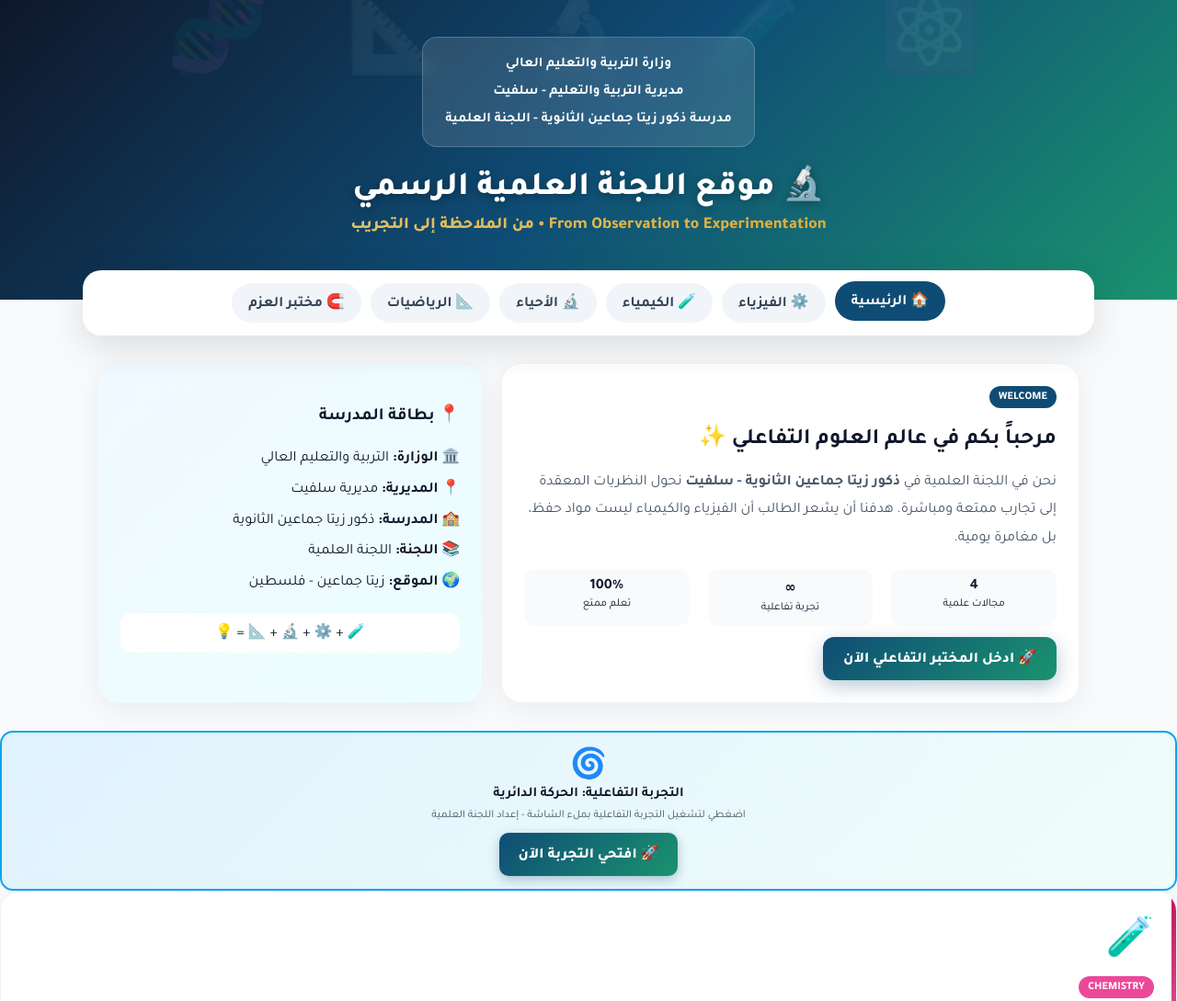
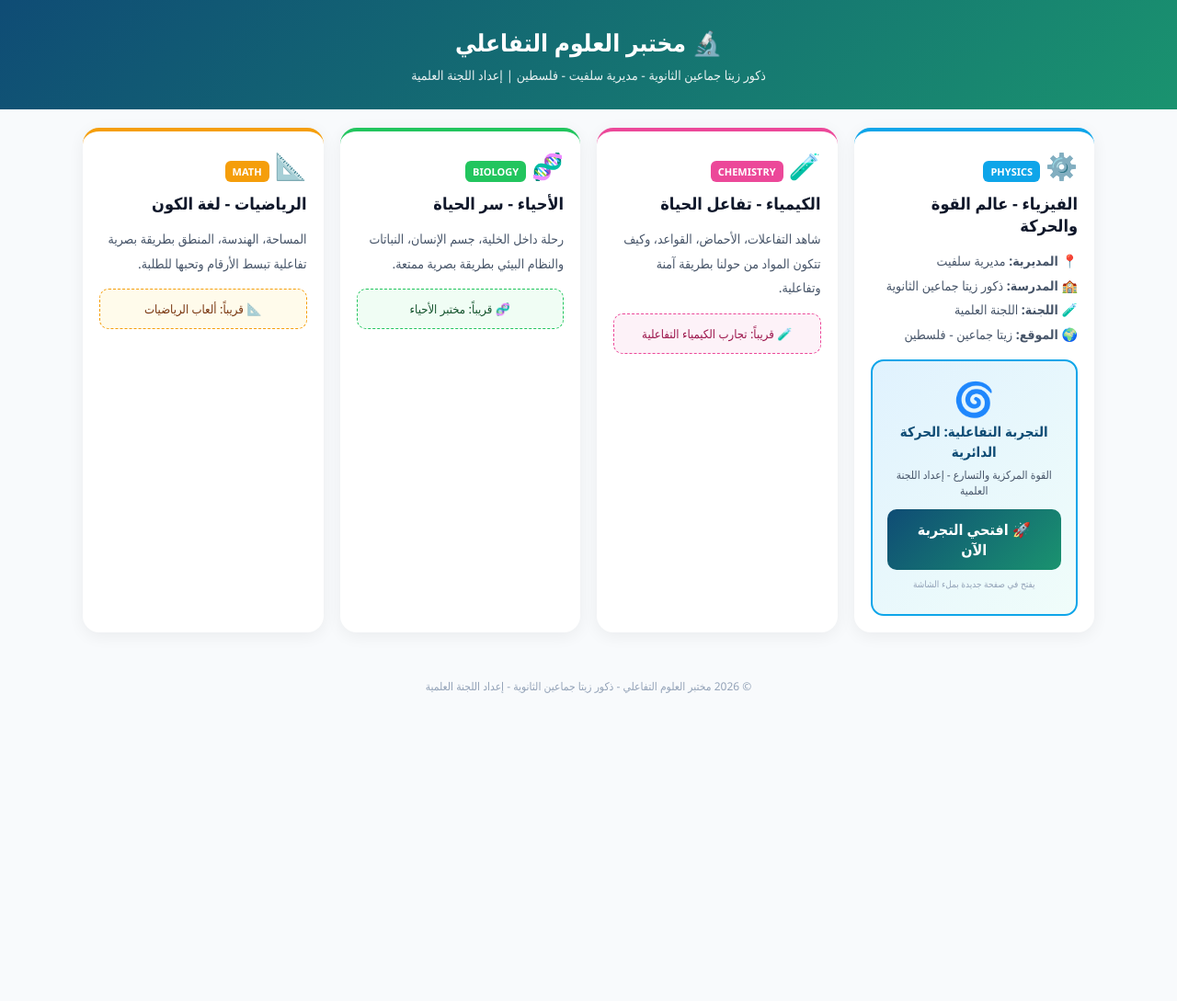
Before and after one commit to israasadeelamerah-coder/The-Scientific-Committee---Zita-Jama-in-Boys-Secondary-School, a plain HTML site: page index.html in a window 1280 px wide. Shown: the top 1089 px of the page at 92% size. After the commit the page ends 800 px from the top, so only its background shows below. Drawn offline with Linux system fonts and the light colour scheme.

Commit message:
Update index.html with new content and styles

```diff
--- a/index.html
+++ b/index.html
@@ -1,93 +1,106 @@
-
 <!DOCTYPE html>
 <html lang="ar" dir="rtl">
 <head>
 <meta charset="UTF-8">
 <meta name="viewport" content="width=device-width, initial-scale=1.0">
-<title>اللجنة العلمية | ذكور زيتا جماعين الثانوية - سلفيت</title>
-<link href="https://fonts.googleapis.com/css2?family=Tajawal:wght@400;700;800&display=swap" rel="stylesheet">
+<title>مختبر العلوم التفاعلي - زيتا جماعين</title>
 <style>
-*{box-sizing:border-box} body{margin:0;font-family:'Tajawal',Tahoma;background:#f8fafc;color:#0f172a;overflow-x:hidden}
-header{background:linear-gradient(135deg,#0f172a 0%,#0f4c75 50%,#1a936f 100%);color:white;padding:40px 20px 70px;text-align:center;position:relative;overflow:hidden}
-header::before{content:'⚛️ 🧪 🔬 📐 🧬';position:absolute;font-size:90px;opacity:0.07;top:-20px;left:0;right:0;letter-spacing:30px}
-.official{background:rgba(255,255,255,0.12);backdrop-filter:blur(10px);display:inline-block;padding:14px 24px;border-radius:16px;border:1px solid rgba(255,255,255,0.2);line-height:2;font-weight:700;font-size:15px}
-header h1{font-size:36px;margin:18px 0 6px;font-weight:800;text-shadow:0 2px 10px rgba(0,0,0,0.3)}
-header .motto{font-size:18px;opacity:0.9;background:linear-gradient(90deg,#fde68a,#f59e0b);-webkit-background-clip:text;background-clip:text;-webkit-text-fill-color:transparent;font-weight:800}
-nav{max-width:1100px;margin:-32px auto 0;background:white;border-radius:20px;box-shadow:0 12px 40px rgba(0,0,0,0.12);padding:14px;display:flex;gap:10px;flex-wrap:wrap;justify-content:center;position:relative;z-index:10}
-nav a{text-decoration:none;padding:10px 18px;border-radius:30px;font-weight:700;transition:0.3s;color:#334155;background:#f1f5f9}
-nav a.active,nav a:hover{background:#0f4c75;color:white;transform:translateY(-2px)}
-.hero{max-width:1100px;margin:30px auto;padding:0 16px;display:grid;grid-template-columns:1.2fr 0.8fr;gap:20px}
-.card{background:white;border-radius:22px;box-shadow:0 8px 30px rgba(0,0,0,0.06);padding:24px;transition:0.3s;border:1px solid #f1f5f9;position:relative;overflow:hidden}
-.card:hover{transform:translateY(-6px);box-shadow:0 16px 40px rgba(0,0,0,0.1)}
-.card::after{content:'';position:absolute;top:0;right:0;width:5px;height:100%}
-.c1::after{background:linear-gradient(#0f4c75,#38bdf8)} .c2::after{background:linear-gradient(#be185d,#f472b6)} .c3::after{background:linear-gradient(#15803d,#4ade80)} .c4::after{background:linear-gradient(#b45309,#fbbf24)}
-.icon{font-size:42px;margin-bottom:10px;display:block}
-.btn{display:inline-block;background:linear-gradient(135deg,#0f4c75,#1a936f);color:white;padding:12px 22px;border-radius:12px;text-decoration:none;font-weight:800;margin-top:12px;box-shadow:0 6px 20px rgba(15,76,117,0.3)}
-.grid{max-width:1100px;margin:10px auto 40px;padding:0 16px;display:grid;grid-template-columns:repeat(auto-fit,minmax(250px,1fr));gap:20px}
-.tag{font-size:12px;padding:5px 10px;border-radius:20px;font-weight:800;color:white;display:inline-block;margin-bottom:8px}
-.stats{display:flex;gap:20px;margin-top:18px} .stat{background:#f8fafc;padding:10px 14px;border-radius:12px;text-align:center;flex:1}
-footer{background:#020617;color:#94a3b8;text-align:center;padding:30px 20px;line-height:2;margin-top:20px}
-footer b{color:white}
-@media(max-width:850px){.hero{grid-template-columns:1fr} header h1{font-size:26px}}
+body{font-family:'Segoe UI',Tahoma,sans-serif;background:#f8fafc;margin:0;padding:0;color:#0f172a}
+.header{background:linear-gradient(135deg,#0f4c75,#1a936f);color:white;padding:28px 20px;text-align:center}
+.header h1{margin:0;font-size:26px}
+.header p{margin:8px 0 0;opacity:0.9;font-size:14px}
+.container{max-width:1100px;margin:20px auto;padding:0 16px}
+.grid{display:grid;grid-template-columns:repeat(auto-fit,minmax(260px,1fr));gap:18px;margin-top:20px}
+.card{background:white;border-radius:18px;padding:18px;box-shadow:0 4px 18px rgba(0,0,0,0.06);transition:0.3s}
+.card:hover{transform:translateY(-4px);box-shadow:0 8px 24px rgba(0,0,0,0.1)}
+.card h3{margin:10px 0 8px;font-size:18px}
+.icon{font-size:28px}
+.tag{font-size:11px;padding:4px 8px;border-radius:6px;color:white;font-weight:700;margin-right:6px}
+.c1{border-top:4px solid #0ea5e9}
+.c2{border-top:4px solid #ec4899}
+.c3{border-top:4px solid #22c55e}
+.c4{border-top:4px solid #f59e0b}
+.footer{text-align:center;padding:20px;color:#94a3b8;font-size:12px;margin-top:30px}
 </style>
 </head>
 <body>
-<header>
-<div class="official">وزارة التربية والتعليم العالي<br>مديرية التربية والتعليم - سلفيت<br>مدرسة ذكور زيتا جماعين الثانوية - اللجنة العلمية</div>
-<h1>🔬 موقع اللجنة العلمية الرسمي</h1>
-<div class="motto">From Observation to Experimentation • من الملاحظة إلى التجريب</div>
-</header>
 
-<nav>
-<a class="active" href="index.html">🏠 الرئيسية</a>
-<a href="#physics">⚙️ الفيزياء</a>
-<a href="#chemistry">🧪 الكيمياء</a>
-<a href="#biology">🔬 الأحياء</a>
-<a href="#math">📐 الرياضيات</a>
-<a href="torque.html">🧲 مختبر العزم</a>
-</nav>
+<div class="header">
+<h1>🔬 مختبر العلوم التفاعلي</h1>
+<p>ذكور زيتا جماعين الثانوية - مديرية سلفيت - فلسطين | إعداد اللجنة العلمية</p>
+</div>
 
-<div class="hero">
-<div class="card">
-<span class="tag" style="background:#0f4c75">WELCOME</span>
-<h2 style="margin:8px 0">مرحباً بكم في عالم العلوم التفاعلي ✨</h2>
-<p style="line-height:1.9;color:#475569">نحن في اللجنة العلمية في <b>ذكور زيتا جماعين الثانوية - سلفيت</b> نحول النظريات المعقدة إلى تجارب ممتعة ومباشرة. هدفنا أن يشعر الطالب أن الفيزياء والكيمياء ليست مواد حفظ، بل مغامرة يومية.</p>
-<div class="stats">
-<div class="stat"><b>4</b><br><span style="font-size:12px">مجالات علمية</span></div>
-<div class="stat"><b>∞</b><br><span style="font-size:12px">تجربة تفاعلية</span></div>
-<div class="stat"><b>100%</b><br><span style="font-size:12px">تعلم ممتع</span></div>
-</div>
-<a class="btn" href="torque.html">🚀 ادخل المختبر التفاعلي الآن</a>
-</div>
-<div class="card" style="background:linear-gradient(135deg,#f0f9ff,#ecfeff)">
-<h3>📍 بطاقة المدرسة</h3>
-<p style="line-height:2.1">
-<b>🏛️ الوزارة:</b> التربية والتعليم العالي<br>
+<div class="container">
+
+<div class="grid">
+
+<!-- 1. الفيزياء - مع تجربتك الجديدة -->
+<div class="card c1" id="physics">
+<span class="icon">⚙️</span><span class="tag" style="background:#0ea5e9">PHYSICS</span>
+<h3>الفيزياء - عالم القوة والحركة</h3>
+<p style="color:#475569;line-height:1.9;font-size:14px">
 <b>📍 المديرية:</b> مديرية سلفيت<br>
 <b>🏫 المدرسة:</b> ذكور زيتا جماعين الثانوية<br>
-<b>📚 اللجنة:</b> اللجنة العلمية<br>
+<b>🧪 اللجنة:</b> اللجنة العلمية<br>
 <b>🌍 الموقع:</b> زيتا جماعين - فلسطين
 </p>
-<div style="background:white;padding:10px;border-radius:12px;text-align:center;margin-top:10px">🧪 + ⚙️ + 🔬 + 📐 = 💡</div>
+
+<!-- التجربة الجديدة - زر يفتح 100% -->
+<a href="https://maharammal.my.canva.site/circularmotion" target="_blank" style="text-decoration:none">
+<div style="background:linear-gradient(135deg,#e0f2fe,#f0fdfa);padding:16px;border-radius:14px;border:2px solid #0ea5e9;text-align:center;margin-top:14px">
+<div style="font-size:36px">🌀</div>
+<b style="font-size:15px;color:#0f4c75">التجربة التفاعلية: الحركة الدائرية</b>
+<p style="font-size:12px;color:#475569;margin:6px 0 12px">القوة المركزية والتسارع - إعداد اللجنة العلمية</p>
+<div style="background:linear-gradient(135deg,#0f4c75,#1a936f);color:white;padding:11px 22px;border-radius:10px;font-weight:800;display:inline-block">
+🚀 افتحي التجربة الآن
+</div>
+<p style="font-size:10px;color:#94a3b8;margin-top:8px">يفتح في صفحة جديدة بملء الشاشة</p>
+</div>
+</a>
+</div>
+
+<!-- 2. الكيمياء -->
+<div class="card c2" id="chemistry">
+<span class="icon">🧪</span><span class="tag" style="background:#ec4899">CHEMISTRY</span>
+<h3>الكيمياء - تفاعل الحياة</h3>
+<p style="color:#475569;line-height:1.9;font-size:14px">
+شاهد التفاعلات، الأحماض، القواعد، وكيف تتكون المواد من حولنا بطريقة آمنة وتفاعلية.
+</p>
+<div style="background:#fdf2f8;padding:12px;border-radius:10px;text-align:center;margin-top:12px;border:1px dashed #ec4899;color:#9d174d;font-size:13px">
+🧪 قريباً: تجارب الكيمياء التفاعلية
 </div>
 </div>
-<div style="background:linear-gradient(135deg,#e0f2fe,#f0fdfa);padding:14px;border-radius:14px;margin-top:12px;border:2px solid #0ea5e9;text-align:center">
-<div style="font-size:32px">🌀</div>
-<b style="font-size:15px">التجربة التفاعلية: الحركة الدائرية</b>
-<p style="font-size:12px;color:#475569;margin:6px 0 12px">اضغطي لتشغيل التجربة التفاعلية بملء الشاشة - إعداد اللجنة العلمية</p>
-<a href="https://maharammal.my.canva.site/circularmotion" target="_blank" style="background:linear-gradient(135deg,#0f4c75,#1a936f);color:white;padding:12px 20px;border-radius:10px;text-decoration:none;font-weight:800;display:inline-block;box-shadow:0 4px 12px rgba(15,76,117,0.3)">
-🚀 افتحي التجربة الآن
-</a>
+
+<!-- 3. الأحياء -->
+<div class="card c3" id="biology">
+<span class="icon">🧬</span><span class="tag" style="background:#22c55e">BIOLOGY</span>
+<h3>الأحياء - سر الحياة</h3>
+<p style="color:#475569;line-height:1.9;font-size:14px">
+رحلة داخل الخلية، جسم الإنسان، النباتات والنظام البيئي بطريقة بصرية ممتعة.
+</p>
+<div style="background:#f0fdf4;padding:12px;border-radius:10px;text-align:center;margin-top:12px;border:1px dashed #22c55e;color:#14532d;font-size:13px">
+🧬 قريباً: مختبر الأحياء
 </div>
-<div class="card c2" id="chemistry"><span class="icon">🧪</span><span class="tag" style="background:#ec4899">CHEMISTRY</span><h3>الكيمياء - تفاعل الحياة</h3><p style="color:#64748b;line-height:1.8">شاهد التفاعلات الآمنة، الأحماض، القواعد، وكيف تتكون المواد من حولنا.</p></div>
-<div class="card c3" id="biology"><span class="icon">🧬</span><span class="tag" style="background:#22c55e">BIOLOGY</span><h3>الأحياء - سر الحياة</h3><p style="color:#64748b;line-height:1.8">رحلة داخل الخلية، جسم الإنسان، النباتات، والنظام البيئي.</p></div>
-<div class="card c4" id="math"><span class="icon">📐</span><span class="tag" style="background:#f59e0b">MATH</span><h3>الرياضيات - لغة الكون</h3><p style="color:#64748b;line-height:1.8">الجبر، الهندسة، التفاضل بطريقة بصرية تفاعلية تحببك في الأرقام.</p></div>
 </div>
 
-<footer>
-<b>وزارة التربية والتعليم العالي - مديرية التربية والتعليم سلفيت</b><br>
-مدرسة ذكور زيتا جماعين الثانوية - اللجنة العلمية - بلدة زيتا جماعين<br>
-<span style="font-size:13px">تصميم وإعداد: معلمات اللجنة العلمية | 2026 © جميع الحقوق محفوظة</span>
-</footer>
+<!-- 4. الرياضيات -->
+<div class="card c4" id="math">
+<span class="icon">📐</span><span class="tag" style="background:#f59e0b">MATH</span>
+<h3>الرياضيات - لغة الكون</h3>
+<p style="color:#475569;line-height:1.9;font-size:14px">
+المساحة، الهندسة، المنطق بطريقة بصرية تفاعلية تبسط الأرقام وتحبها للطلبة.
+</p>
+<div style="background:#fffbeb;padding:12px;border-radius:10px;text-align:center;margin-top:12px;border:1px dashed #f59e0b;color:#78350f;font-size:13px">
+📐 قريباً: ألعاب الرياضيات
+</div>
+</div>
+
+</div>
+</div>
+
+<div class="footer">
+© 2026 مختبر العلوم التفاعلي - ذكور زيتا جماعين الثانوية - إعداد اللجنة العلمية
+</div>
+
 </body>
 </html>
```
